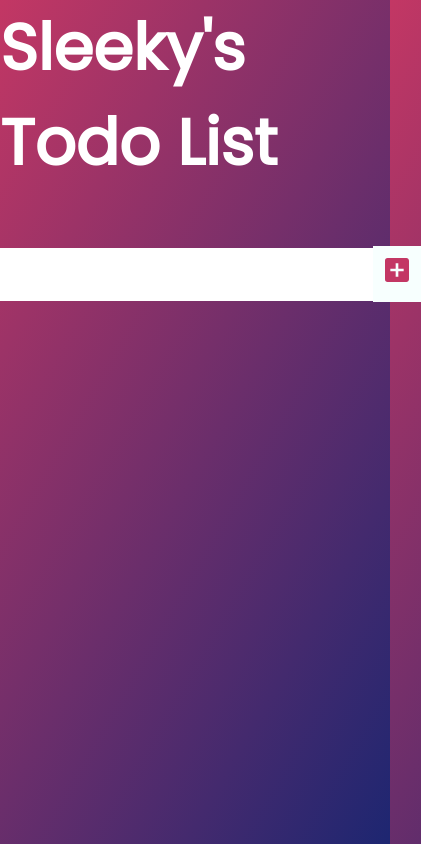
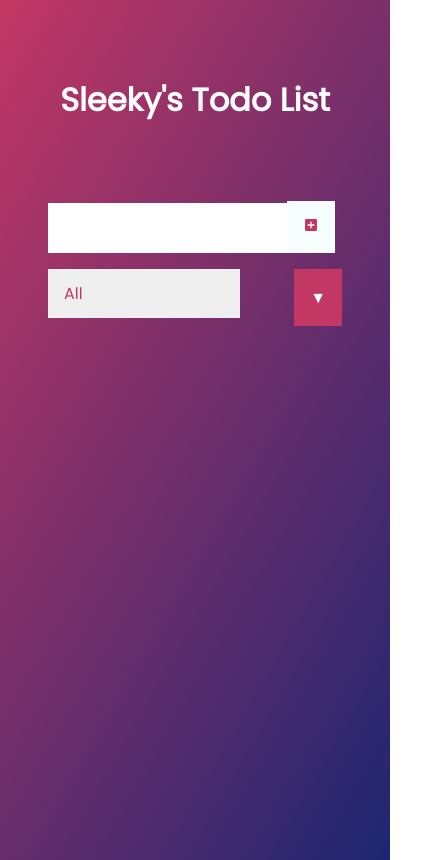
Before and after one commit to OluwabukolaAdelaka/todo-app, a React (Create React App) app: page / in a window 390 px wide. Shown: the whole page, 421 px wide, since content can reach past the window. Built offline with nearby package versions, Linux system fonts and the light colour scheme.

Commit message:
Updated styles

```diff
--- a/src/App.css
+++ b/src/App.css
@@ -44,7 +44,7 @@ form button:hover {
 }
 
 .todo-list {
-  min-width: 30%;
+  min-width: 40%;
   list-style: none;
 }
 
@@ -132,3 +132,60 @@ select {
   cursor: pointer;
   pointer-events: none;
 }
+
+@media only screen and (max-width: 1024px) {
+}
+
+@media only screen and (max-width: 768px) {
+}
+
+@media only screen and (max-width: 698px) {
+  header {
+    font-size: 1rem;
+    margin: 1rem 2rem;
+  }
+
+  form {
+    min-height: 20vh;
+    display: block;
+    justify-content: center;
+    align-items: center;
+  }
+  form input {
+    padding: 1rem;
+    margin: 0 0 1rem 3rem;
+    font-size: 1rem;
+  }
+  form button {
+    padding: 1rem;
+    margin: 0 1rem 1rem 0rem;
+    font-size: 1rem;
+  }
+  .select {
+    margin: 0;
+    position: relative;
+    overflow: hidden;
+  }
+  select {
+    color: #c33764;
+    font-family: "Poppins", sans-serif;
+    cursor: pointer;
+    font-size: 1rem;
+    width: 12rem;
+    margin: 0 0 2rem 3rem;
+  }
+  .select::after {
+    content: "\25BC";
+    position: absolute;
+    top: 0;
+    right: 0;
+    padding: 1rem;
+    background: #c33764;
+    cursor: pointer;
+    pointer-events: none;
+    margin: 0 3rem 0 0;
+  }
+  .todo-item {
+    padding: 0rem 1rem;
+  }
+}
--- a/src/App.js
+++ b/src/App.js
@@ -52,7 +52,7 @@ function App() {
   return (
     <div className="App">
       <header>
-        <h1>Sleeky's Todo List</h1>
+        <h1 className='title'>Sleeky's Todo List</h1>
       </header>
       <Form inputText={inputText} setInputText={setInputText} todos={todos} setTodos={setTodos} status={status} setStatus={setStatus} />
       <TodoList todos={todos} setTodos={setTodos} filteredTodos={filteredTodos}
```
